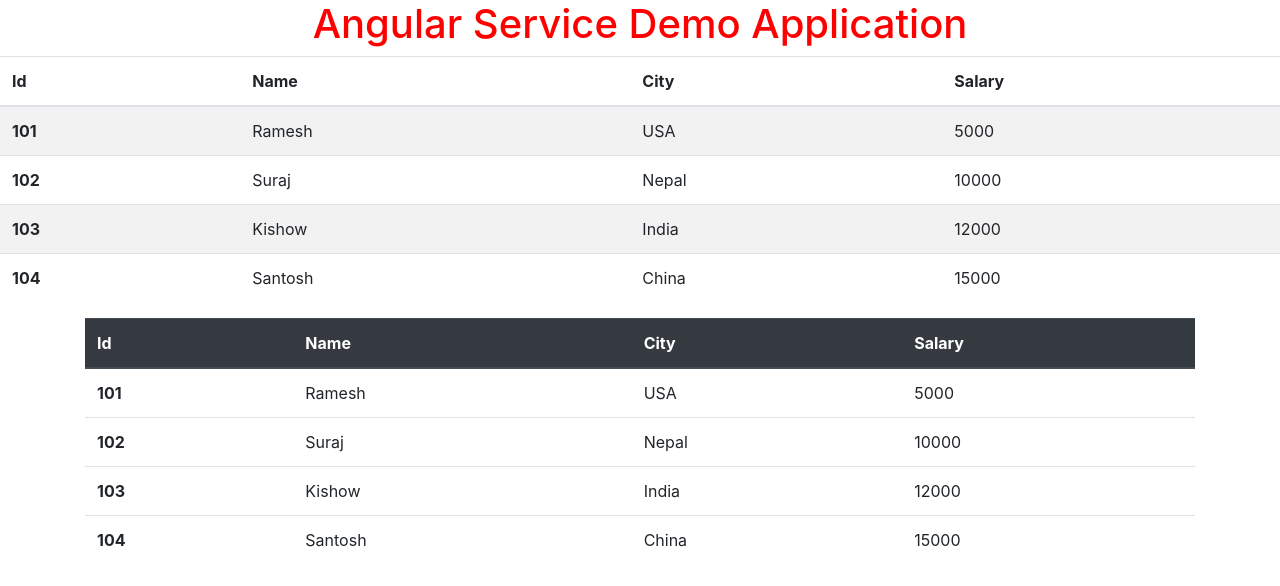
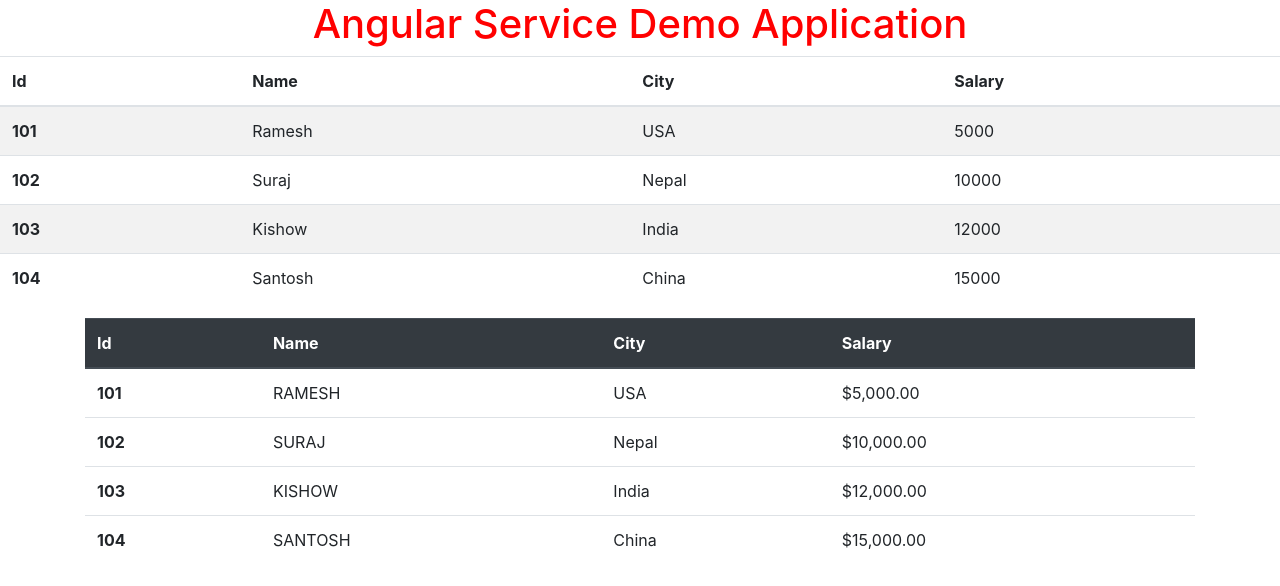
Before and after one commit to shrestha-ramesh/angularServiceDemo, an Angular app: page / in a window 1280 px wide. Shown: the top 586 px of the page. Built offline with nearby package versions, Linux system fonts and the light colour scheme.

Commit message:
added currency pipe and all uppercase of name

```diff
--- a/src/app/list/list.component.html
+++ b/src/app/list/list.component.html
@@ -10,9 +10,9 @@
     <tbody>
         <tr *ngFor="let user of users">
             <th scope="row">{{user.id}}</th>
-            <td>{{user.name}}</td>
+            <td>{{user.name | uppercase}}</td>
             <td>{{user.city}}</td>
-            <td>{{user.salary}}</td>
+            <td>{{user.salary | currency}}</td>
         </tr>
     </tbody>
 </table>
```
